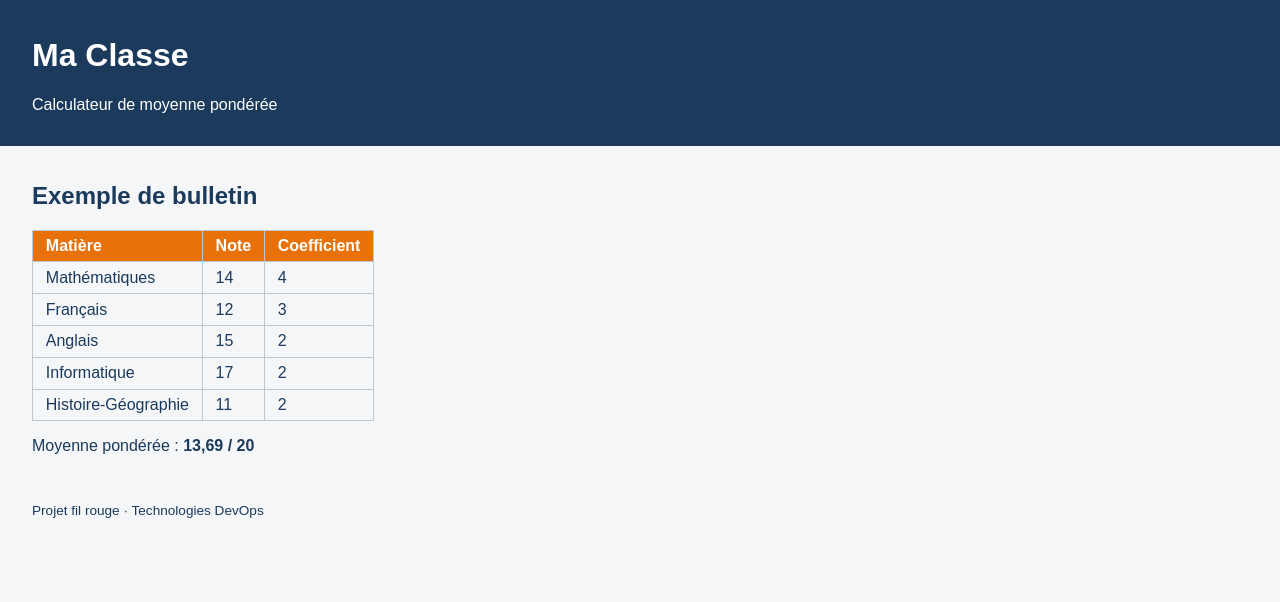
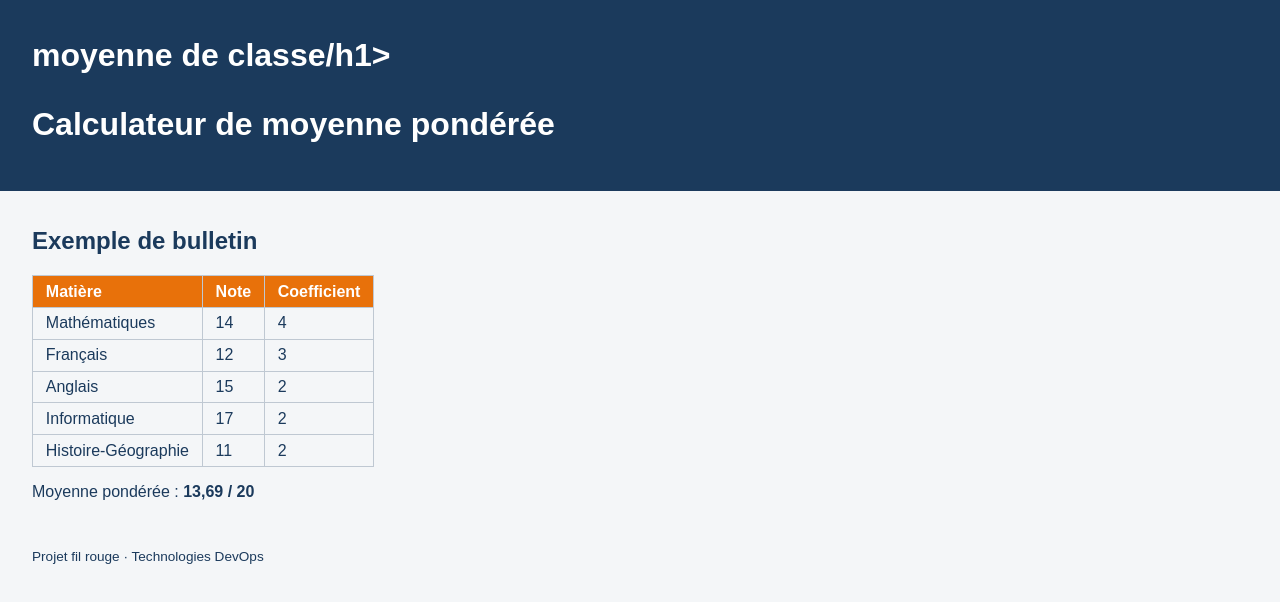
Before and after one commit to kannick314-lab/ma-classe-solo, a plain HTML site: page index.html in a window 1280 px wide. Drawn offline with Linux system fonts and the light colour scheme.

Commit message:
modification du titre entete par dev2

```diff
--- a/index.html
+++ b/index.html
@@ -8,7 +8,7 @@
 </head>
 <body>
   <header>
-    <h1>Ma Classe</h1>
+    <h1>moyenne de classe/h1>
     <p>Calculateur de moyenne pondérée</p>
   </header>
   <main>
```
